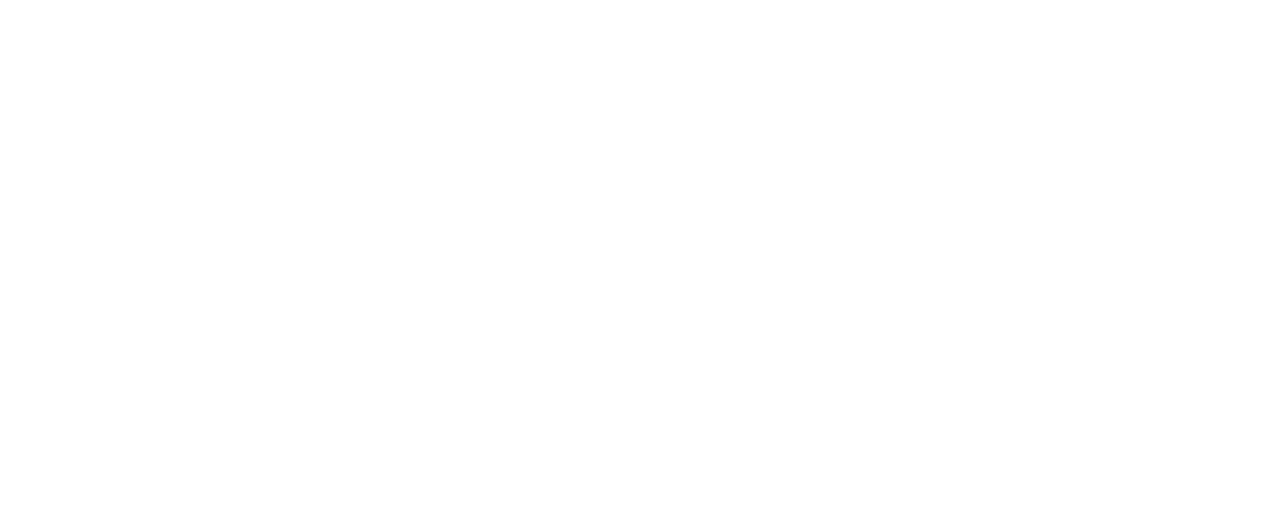
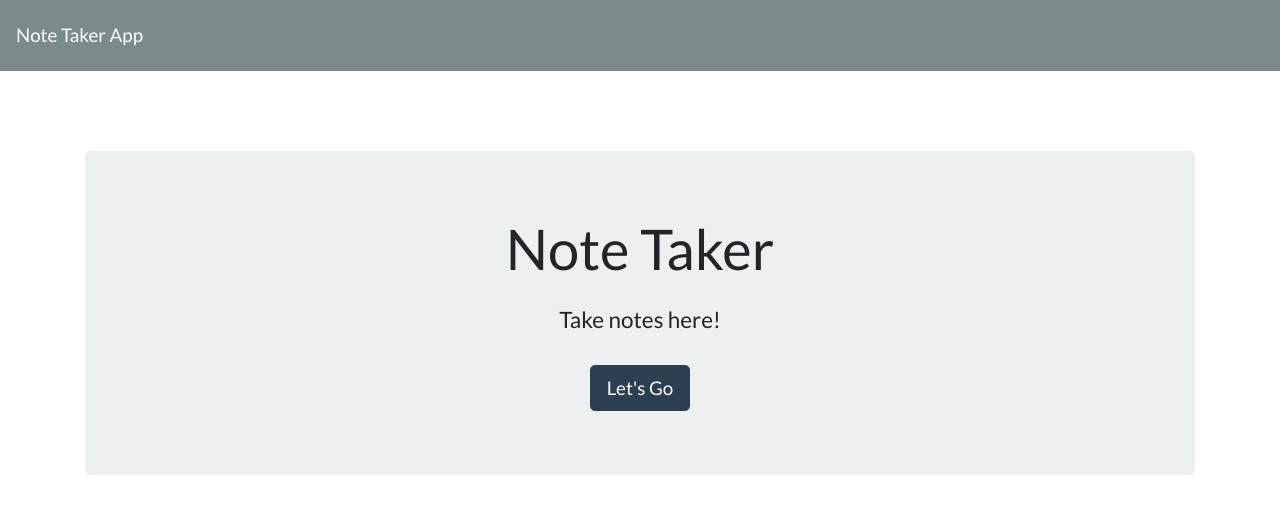
Before and after one commit to carolineablynch/Note-Taker-App, a plain HTML site: page index.html in a window 1280 px wide. Drawn offline with nearby package versions, Linux system fonts and the light colour scheme.

Commit message:
adding JS file, built out the HTML layout using Bootstrap contents

```diff
--- a/index.html
+++ b/index.html
@@ -8,14 +8,19 @@
     <link rel="stylesheet" href="https://cdnjs.cloudflare.com/ajax/libs/bootswatch/4.1.3/flatly/bootstrap.min.css">
 </head>
 <body>
-
-
-
-
-
-
-
-
+    <nav class="navbar navbar-dark bg-dark">
+        <a class="navbar-brand" href="/">Note Taker App
+        </a>
+      </nav>
+      <div class="container">
+        <div style="margin-top: 80px;" class="jumbotron text-center">
+          <h1 class="display-4">Note Taker <span role="img" aria-label="Memo"></span></h1>
+          <h4 class="mt-4">Take notes here!</h4>
+          <a class="btn btn-primary btn-lg mt-4" href="/notes" role="button">Let's Go</a>
+        </div>
+      </div>
+    <script src="assets/index.js"></script>
+    <script src="https://cdnjs.cloudflare.com/ajax/libs/jquery/3.3.1/jquery.min.js"></script>
 
 </body>
 </html>
```
Also changed, not shown: assets/index.js (added).
